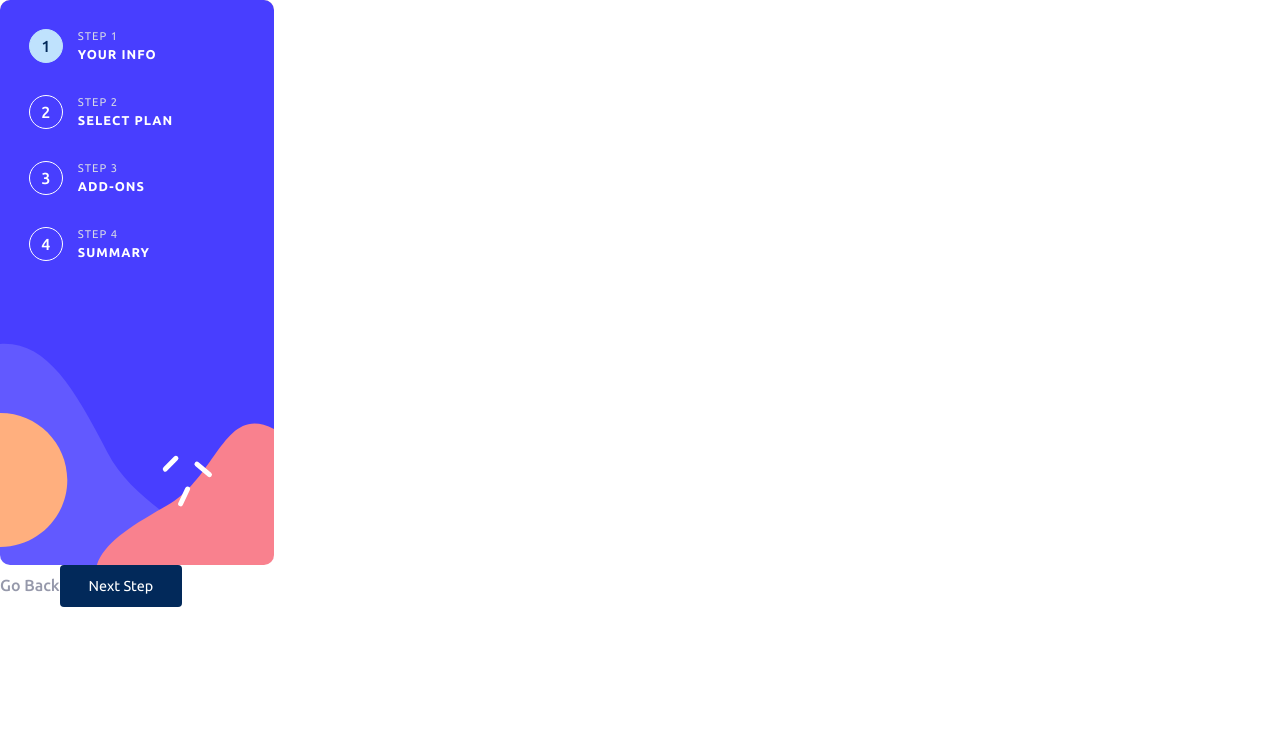
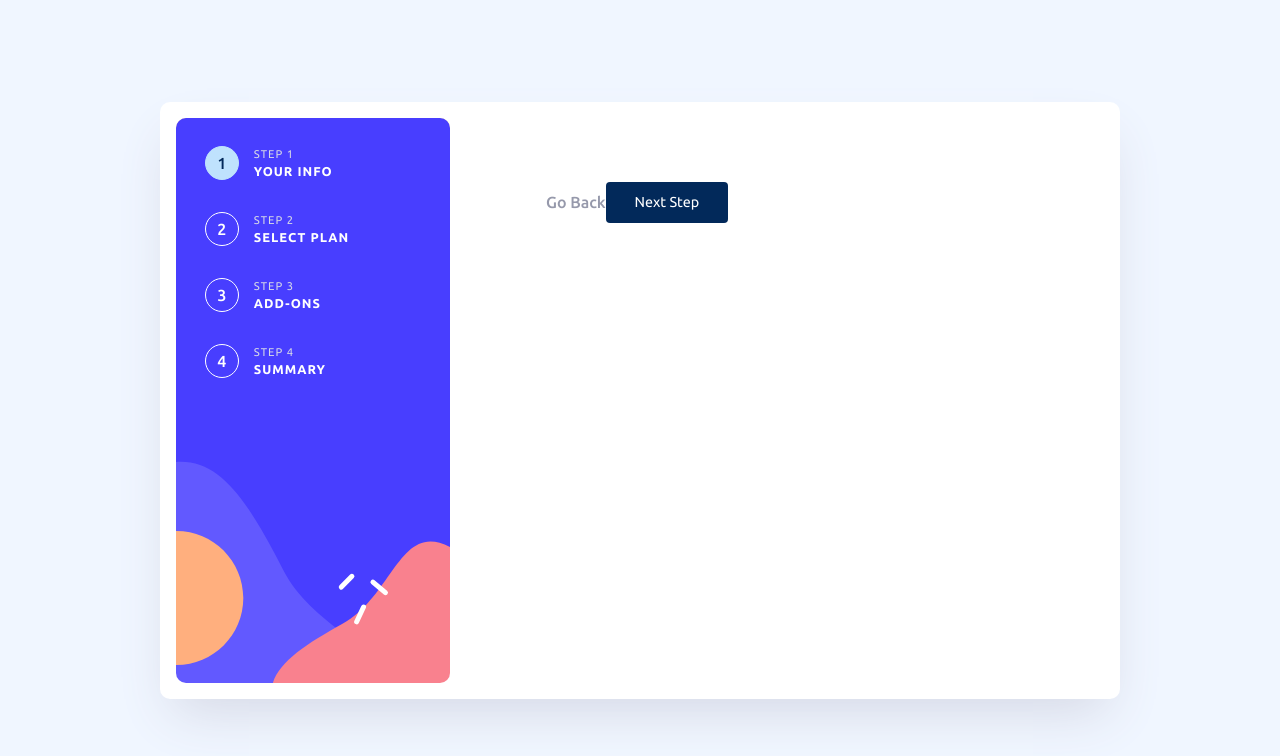
Before and after one commit to kdumagalhaes/multi-step-form, a React (Vite) app: page /add-ons in a window 1280 px wide. Shown: the top 756 px of the page. Built offline with nearby package versions, Linux system fonts and the light colour scheme.

Commit message:
Add Container components

```diff
--- a/src/App.tsx
+++ b/src/App.tsx
@@ -1,18 +1,23 @@
+import { Container } from "./components/Container"
 import { Navigation } from './components/Navigation';
 import Step from './components/Step';
 
 function App() {
   return (
-    <>
+    <Container.Root>
+      <Container.Left>
         <Navigation.Bar >
           <Step stepInfo='Your info' stepNumber='1' isActive />
           <Step stepInfo='Select plan' stepNumber='2' isActive={false} />
           <Step stepInfo='Add-ons' stepNumber='3' isActive={false} />
           <Step stepInfo='Summary' stepNumber='4' isActive={false} />
         </Navigation.Bar>
+      </Container.Left>
+      <Container.Right>
         <Navigation.Back />
         <Navigation.Next />
-    </>
+      </Container.Right>
+    </Container.Root>
   );
 }
 
--- /dev/null
+++ b/src/components/Container/ContainerLeft.tsx
@@ -0,0 +1,10 @@
+import { ReactNode } from "react"
+
+interface ContainerLeftProps {
+  children: ReactNode
+}
+const ContainerLeft = ({children}: ContainerLeftProps) => {
+  return <div>{children}</div>
+}
+
+export default ContainerLeft
--- /dev/null
+++ b/src/components/Container/ContainerRight.module.scss
@@ -0,0 +1,7 @@
+@import "../../styles/variables";
+
+.container-right {
+  box-sizing: border-box;
+  width: 100%;
+  padding: 4rem 4rem 0 0;
+}
--- /dev/null
+++ b/src/components/Container/ContainerRight.tsx
@@ -0,0 +1,11 @@
+import { ReactNode } from "react"
+import styles from "./ContainerRight.module.scss"
+
+interface ContainerRightProps {
+  children: ReactNode
+}
+const ContainerRight = ({children}: ContainerRightProps) => {
+  return <div className={styles["container-right"]}>{children}</div>
+}
+
+export default ContainerRight
--- /dev/null
+++ b/src/components/Container/ContainerRoot.module.scss
@@ -0,0 +1,22 @@
+@import "../../styles/variables";
+
+.container {
+  width: 100vw;
+  height: 100vh;
+  display: flex;
+  justify-content: center;
+  align-items: center;
+  background: hsl(217, 100%, 97%);
+
+  main {
+    width: 100%;
+    max-width: 960px;
+    background-color: $white;
+    box-sizing: border-box;
+    padding: 1rem;
+    border-radius: 10px;
+    box-shadow: 0 25px 50px -12px $light-gray;
+    display: flex;
+    gap: 6rem
+  }
+}
--- /dev/null
+++ b/src/components/Container/ContainerRoot.tsx
@@ -0,0 +1,15 @@
+import { ReactNode } from "react"
+import styles from "./ContainerRoot.module.scss"
+
+interface ContainerRootProps {
+  children: ReactNode
+}
+const ContainerRoot = ({children}: ContainerRootProps) => {
+  return (
+    <div className={styles.container}>
+      <main>{children}</main>
+    </div>
+  )
+}
+
+export default ContainerRoot
--- /dev/null
+++ b/src/components/Container/index.tsx
@@ -0,0 +1,9 @@
+import ContainerLeft from './ContainerLeft';
+import ContainerRight from './ContainerRight';
+import ContainerRootProps from './ContainerRoot';
+
+export const Container = {
+  Root: ContainerRootProps,
+  Left: ContainerLeft,
+  Right: ContainerRight
+};
--- a/src/styles/_global.css
+++ b/src/styles/_global.css
@@ -1,3 +1,4 @@
+@import "./_variables.scss";
 /* Reset CSS */
 html, body, div, span, applet, object, iframe,
 h1, h2, h3, h4, h5, h6, p, blockquote, pre,
@@ -14,7 +15,6 @@ table, caption, tbody, tfoot, thead, tr, th, td {
     outline: 0;
     font-size: 100%;
     vertical-align: baseline;
-    background: transparent;
     font-family: 'Ubuntu', sans-serif;
 }
 
```
Lines whose indentation alone changed are shown as unchanged.
